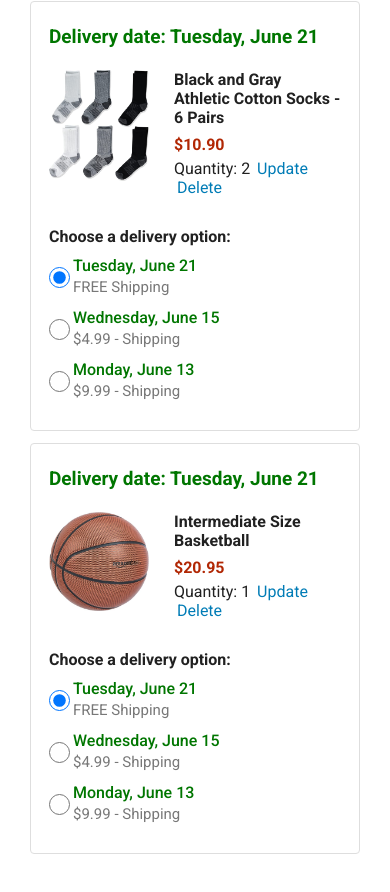
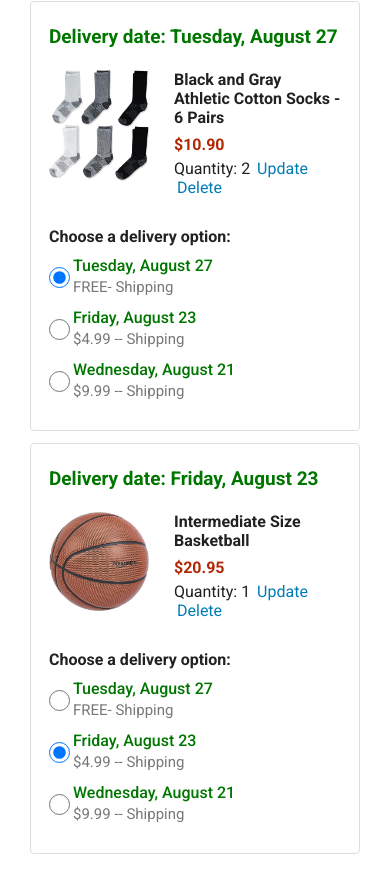
Before and after one commit to ntgrntgr/Javascript, a plain HTML site: page javascript-amazon-project/checkout.html in a window 390 px wide. Shown: the part 486-1378 px from the top of the page. Drawn offline with nearby package versions, Linux system fonts and the light colour scheme.

Commit message:
made the delivery options section responsive

```diff
--- a/javascript-amazon-project/data/cart.js
+++ b/javascript-amazon-project/data/cart.js
@@ -3,11 +3,13 @@ export let cart = JSON.parse(localStorage.getItem('cart'));
 if(!cart){
     cart = [{
         productId: 'e43638ce-6aa0-4b85-b27f-e1d07eb678c6',
-        quantity: 2
+        quantity: 2,
+        deliveryOptionId: '1'
 
     },{
         productId:'15b6fc6f-327a-4ec4-896f-486349e85a3d',
-        quantity: 1
+        quantity: 1,
+        deliveryOptionId: '2'
     }];
 }
 
@@ -47,7 +49,8 @@ export function addToCart(productId){
 
             cart.push({
                 productId:productId,
-                quantity: 1
+                quantity: 1,
+                deliveryOptionId:'1'
             });
 
         }
--- /dev/null
+++ b/javascript-amazon-project/data/deliveryOptions.js
@@ -0,0 +1,13 @@
+export const deliveryOptions = [{
+    id: '1',
+    deliveryDays: 7,
+    priceCents: 0
+},{
+    id: '2',
+    deliveryDays: 3,
+    priceCents: 499
+},{
+    id: '3',
+    deliveryDays: 1,
+    priceCents: 999
+}];
--- a/javascript-amazon-project/scripts/checkout.js
+++ b/javascript-amazon-project/scripts/checkout.js
@@ -1,6 +1,12 @@
 import {cart, removeFromCart} from '../data/cart.js';
 import {products} from '../data/products.js';
 import {formatCurrency} from './utils/money.js';
+import dayjs from 'https://unpkg.com/dayjs@1.11.10/esm/index.js';
+import {deliveryOptions} from '../data/deliveryOptions.js';
+
+const today = dayjs();
+const deliveryDate = today.add(7,'days');
+console.log(deliveryDate.format('dddd, MMMM D'));
 
 let cartSummaryHTML = '';
 
@@ -17,11 +23,28 @@ cart.forEach((cartItem)=>{
         }
     });
 
+    const deliveryOptionId = cartItem.deliveryOptionId;
+    let deliveryOption;
+    deliveryOptions.forEach((option)=>{
+      if(option.id === deliveryOptionId){
+        deliveryOption = option;
+      }
+
+    })
+
+    const today = dayjs();
+    const deliveryDate = today.add(
+      deliveryOption.deliveryDays,'days'
+    );
+    const dateString = deliveryDate.format(
+      'dddd, MMMM D'
+    );
+
     cartSummaryHTML += `
      <div class="cart-item-container
      js-cart-item-container-${matchingProduct.id}">
             <div class="delivery-date">
-              Delivery date: Tuesday, June 21
+              Delivery date: ${dateString}
             </div>
 
             <div class="cart-item-details-grid">
@@ -52,51 +75,58 @@ cart.forEach((cartItem)=>{
                 <div class="delivery-options-title">
                   Choose a delivery option:
                 </div>
-                <div class="delivery-option">
-                  <input type="radio" checked
-                    class="delivery-option-input"
-                    name="delivery-option-${matchingProduct.id}">
-                  <div>
-                    <div class="delivery-option-date">
-                      Tuesday, June 21
-                    </div>
-                    <div class="delivery-option-price">
-                      FREE Shipping
-                    </div>
-                  </div>
-                </div>
-                <div class="delivery-option">
-                  <input type="radio"
-                    class="delivery-option-input"
-                    name="delivery-option-${matchingProduct.id}">
-                  <div>
-                    <div class="delivery-option-date">
-                      Wednesday, June 15
-                    </div>
-                    <div class="delivery-option-price">
-                      $4.99 - Shipping
-                    </div>
-                  </div>
-                </div>
-                <div class="delivery-option">
-                  <input type="radio"
-                    class="delivery-option-input"
-                    name="delivery-option-${matchingProduct.id}">
-                  <div>
-                    <div class="delivery-option-date">
-                      Monday, June 13
-                    </div>
-                    <div class="delivery-option-price">
-                      $9.99 - Shipping
-                    </div>
-                  </div>
-                </div>
+                ${deliveryOptionsHTML(matchingProduct,cartItem)}
+
+
               </div>
             </div>
           </div>
 
     `;
 });
+
+function deliveryOptionsHTML(matchingProduct,cartItem){
+  let html = '';
+
+
+  deliveryOptions.forEach((deliveryOption)=>{
+    const today = dayjs();
+    const deliveryDate = today.add(
+      deliveryOption.deliveryDays,'days'
+    );
+    const dateString = deliveryDate.format(
+      'dddd, MMMM D'
+    );
+
+    const priceString = deliveryOption.priceCents === 0
+    ? 'FREE'
+    : `$${formatCurrency(deliveryOption.priceCents)} -`;
+
+    const isChecked = deliveryOption.id === cartItem.deliveryOptionId
+
+    html +=
+    `
+      <div class="delivery-option">
+                    <input type="radio"
+                      ${isChecked ? 'checked' : '' }
+                      class="delivery-option-input"
+                      name="delivery-option-${matchingProduct.id}">
+                    <div>
+                      <div class="delivery-option-date">
+                        ${dateString}
+                      </div>
+                      <div class="delivery-option-price">
+                        ${priceString}- Shipping
+                      </div>
+                    </div>
+                  </div>
+
+    `
+
+  });
+  return html;
+
+}
 
 document.querySelector('.js-order-summary')
 .innerHTML = cartSummaryHTML;
```
Also changed, not shown: javascript-amazon-project/checkout.html (+1 -0 lines).
